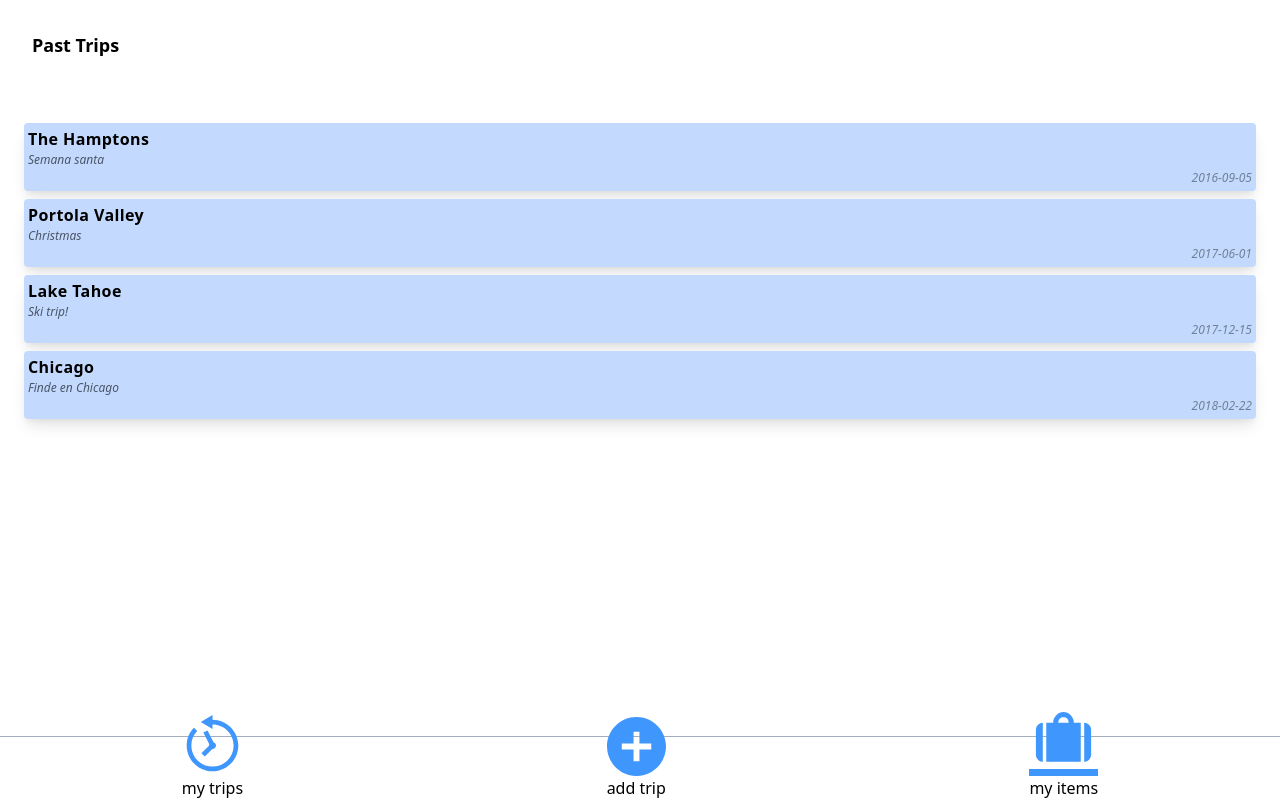
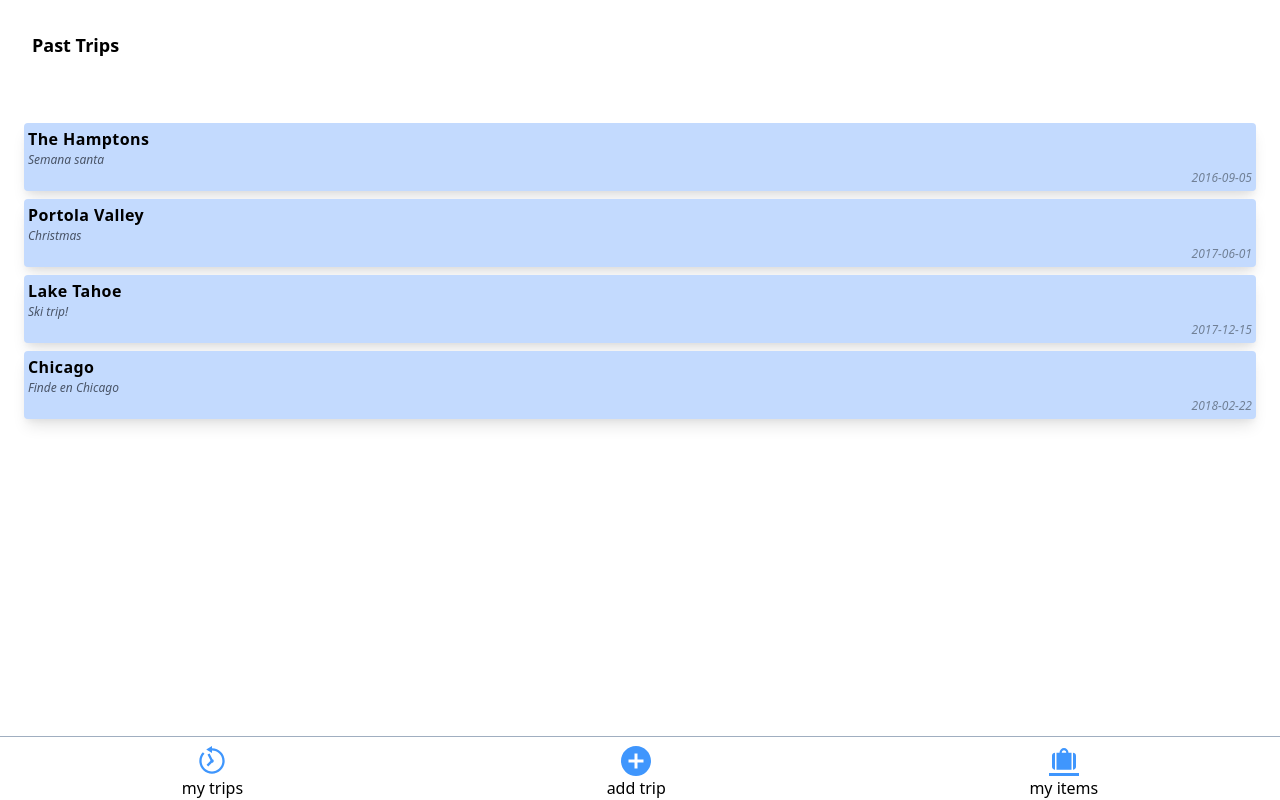
Before and after one commit to revilla-meza/trip-list-web, a React (Create React App) app: page /past in a window 1280 px wide. Built offline with nearby package versions, Linux system fonts and the light colour scheme.

Commit message:
testing react icons

```diff
--- /dev/null
+++ b/src/components/NavBar/AddIcon.tsx
@@ -0,0 +1,14 @@
+import React from 'react';
+
+const AddIcon = (props: any) => {
+  return (
+    <svg width="30" height="30" viewBox="0 0 30 30" fill="none" xmlns="http://www.w3.org/2000/svg">
+      <path
+        d="M15 0C6.7155 0 0 6.7155 0 15C0 23.2845 6.7155 30 15 30C23.2845 30 30 23.2845 30 15C30 6.7155 23.2845 0 15 0ZM22.5 16.5H16.5V22.5H13.5V16.5H7.5V13.5H13.5V7.5H16.5V13.5H22.5V16.5Z"
+        fill="#3F96FD"
+      />
+    </svg>
+  );
+};
+
+export default AddIcon;
--- /dev/null
+++ b/src/components/NavBar/ItemsIcon.tsx
@@ -0,0 +1,14 @@
+import React from 'react';
+
+const ItemsIcon = (props: any) => {
+  return (
+    <svg width="30" height="28" viewBox="0 0 30 28" fill="none" xmlns="http://www.w3.org/2000/svg">
+      <path
+        d="M30 24.8889H0V28H30V24.8889ZM3 18.6667C3 19.4444 3.3 20.2222 3.9 20.8444C4.5 21.4667 5.25 21.7778 6 21.7778V4.66667C5.25 4.66667 4.5 4.97778 3.9 5.6C3.3 6.22222 3 7 3 7.77778V18.6667ZM17.25 4.66667H12.75C12.75 4.04444 12.9 3.42222 13.35 2.95556C13.8 2.48889 14.25 2.33333 15 2.33333C15.6 2.33333 16.2 2.48889 16.65 2.95556C16.95 3.42222 17.25 4.04444 17.25 4.66667ZM7.5 4.66667V21.7778H22.5V4.66667H19.5C19.5 3.42222 19.05 2.33333 18.15 1.4C17.25 0.466667 16.2 0 15 0C13.8 0 12.75 0.466667 11.85 1.4C10.95 2.33333 10.5 3.42222 10.5 4.66667H7.5ZM24 21.7778C24.75 21.7778 25.5 21.4667 26.1 20.8444C26.7 20.2222 27 19.4444 27 18.6667V7.77778C27 7 26.7 6.22222 26.1 5.6C25.5 4.97778 24.75 4.66667 24 4.66667V21.7778Z"
+        fill="#3F96FD"
+      />
+    </svg>
+  );
+};
+
+export default ItemsIcon;
--- a/src/components/NavBar/NavBar.tsx
+++ b/src/components/NavBar/NavBar.tsx
@@ -1,32 +1,35 @@
 import React from 'react';
 import { Link } from 'react-router-dom';
 import add from './add.svg';
-import past from './past.svg';
+import PastIcon from './PastIcon';
+import AddIcon from './AddIcon';
+import ItemsIcon from './ItemsIcon';
+
 import items from './items.svg';
 
 const NavBar = () => {
   const navBarButtons = [
     {
       path: '/past',
-      iconSrc: past,
+      icon: <PastIcon />,
       label: 'my trips',
     },
     {
       path: '/add',
-      iconSrc: add,
+      icon: <AddIcon />,
       label: 'add trip',
     },
     {
       path: '/items',
-      iconSrc: items,
+      icon: <ItemsIcon />,
       label: 'my items',
     },
   ];
 
   return (
     <div className="flex flex-row justify-around border-gray-500 border-t inset-x-0 bottom-0 absolute fixed h-16 text-center">
-      {navBarButtons.map(({ iconSrc, label, path }) => (
-        <NavBarButton iconSrc={iconSrc} label={label} path={path} key={path} />
+      {navBarButtons.map(({ icon, label, path }) => (
+        <NavBarButton icon={icon} label={label} path={path} key={path} />
       ))}
     </div>
   );
@@ -35,10 +38,10 @@ const NavBar = () => {
 export default NavBar;
 
 //Nav Bar Buttons
-const NavBarButton = ({ iconSrc, label, path }: any) => {
+const NavBarButton = ({ icon, label, path }: any) => {
   return (
-    <Link to={path} className="flex flex-col mt-2 justify-end">
-      <img src={iconSrc} alt="nav-bar button" />
+    <Link to={path} className="flex flex-col mt-2 justify-end items-center">
+      {icon}
       <span>{label}</span>
     </Link>
   );
--- /dev/null
+++ b/src/components/NavBar/PastIcon.tsx
@@ -0,0 +1,14 @@
+import React from 'react';
+
+const PastIcon = (props: any) => {
+  return (
+    <svg width="30" height="30" viewBox="0 0 30 30" fill="none" xmlns="http://www.w3.org/2000/svg">
+      <path
+        d="M15 0L9.23082 3.46154L15 6.92308V4.61538C20.7174 4.61538 25.3847 9.28269 25.3847 15C25.3847 20.7173 20.7174 25.3846 15 25.3846C9.28274 25.3846 4.61543 20.7173 4.61543 15C4.61543 12.1696 5.63428 9.72692 7.50005 7.86L5.87774 6.23885C3.58851 8.52692 2.30774 11.5996 2.30774 15C2.30774 21.975 8.02505 27.6923 15 27.6923C21.975 27.6923 27.6924 21.975 27.6924 15C27.6924 8.025 21.975 2.30769 15 2.30769V0ZM12.5839 7.57269L10.4931 8.58231L13.4135 14.3515C13.3251 14.5567 13.2761 14.7767 13.2693 15V15.0727L9.55505 18.7846L11.2154 20.4462L14.9297 16.7319H15C15.4591 16.7319 15.8993 16.5496 16.2239 16.225C16.5485 15.9004 16.7308 15.4602 16.7308 15.0012C16.7308 14.205 16.2012 13.5438 15.4685 13.3419L12.5839 7.57269V7.57269Z"
+        fill="#3F96FD"
+      />
+    </svg>
+  );
+};
+
+export default PastIcon;
```
